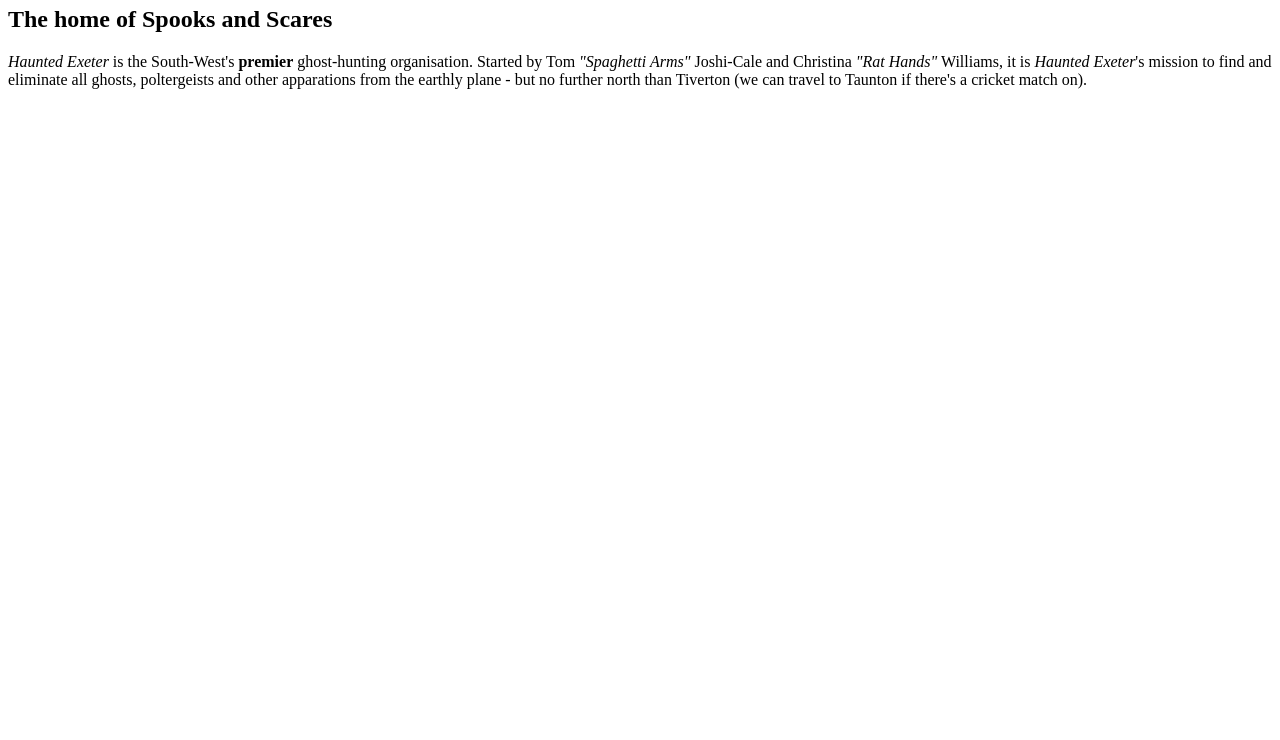
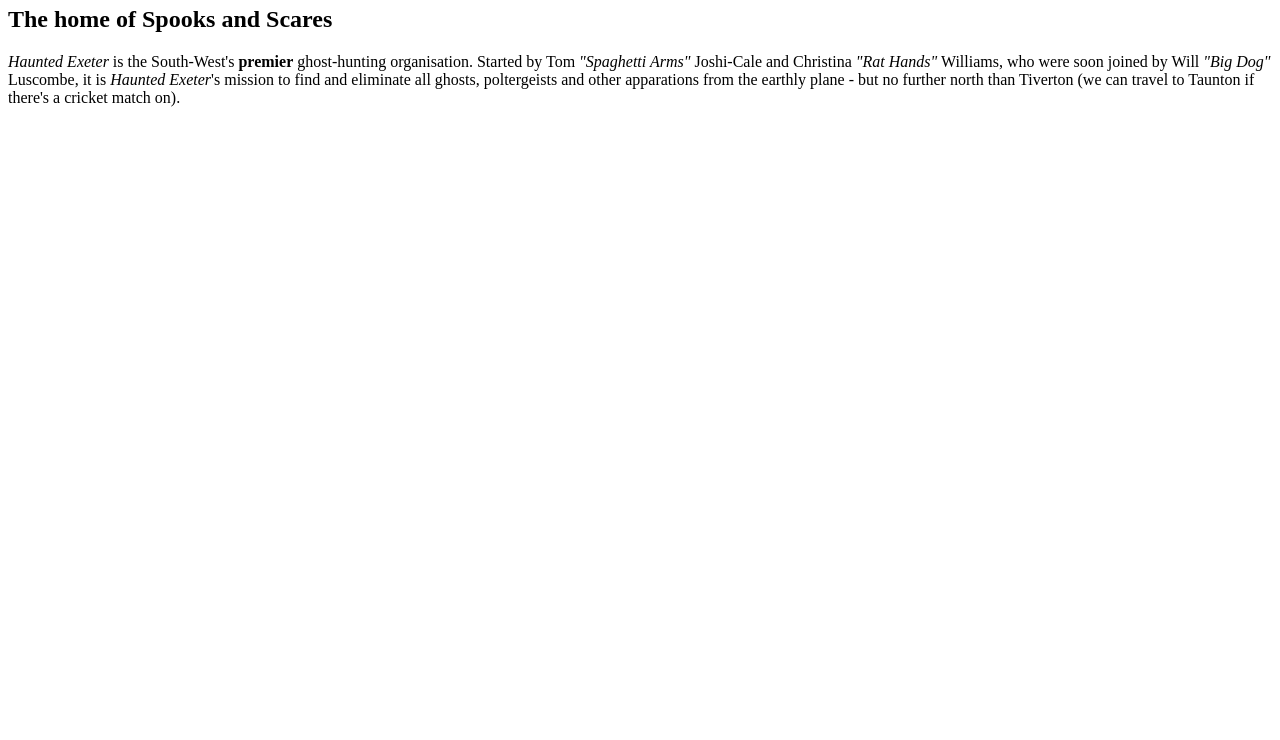
Before and after one commit to tj294/tj294.github.io, a plain HTML site: page index.html in a window 1280 px wide. Shown: the part 60-800 px from the top of the page. Drawn offline with Linux system fonts and the light colour scheme.

Commit message:
Added Big Dog

```diff
--- a/index.html
+++ b/index.html
@@ -7,7 +7,7 @@
 		<h1>Welcome to Haunted Exeter</h1>
 		<h2>The home of Spooks and Scares</h2>
 		<main>
-			<p><i>Haunted Exeter</i> is the South-West's <b>premier</b> ghost-hunting organisation. Started by Tom <i>"Spaghetti Arms"</i> Joshi-Cale and Christina <i>"Rat Hands"</i> Williams, it is <i>Haunted Exeter</i>'s mission to find and eliminate all ghosts, poltergeists and other apparations from the earthly plane - but no further north than Tiverton (we can travel to Taunton if there's a cricket match on).</p>
+			<p><i>Haunted Exeter</i> is the South-West's <b>premier</b> ghost-hunting organisation. Started by Tom <i>"Spaghetti Arms"</i> Joshi-Cale and Christina <i>"Rat Hands"</i> Williams, who were soon joined by Will <i>"Big Dog"</i> Luscombe, it is <i>Haunted Exeter</i>'s mission to find and eliminate all ghosts, poltergeists and other apparations from the earthly plane - but no further north than Tiverton (we can travel to Taunton if there's a cricket match on).</p>
 		</main>
 	</body>
 </html>
```
